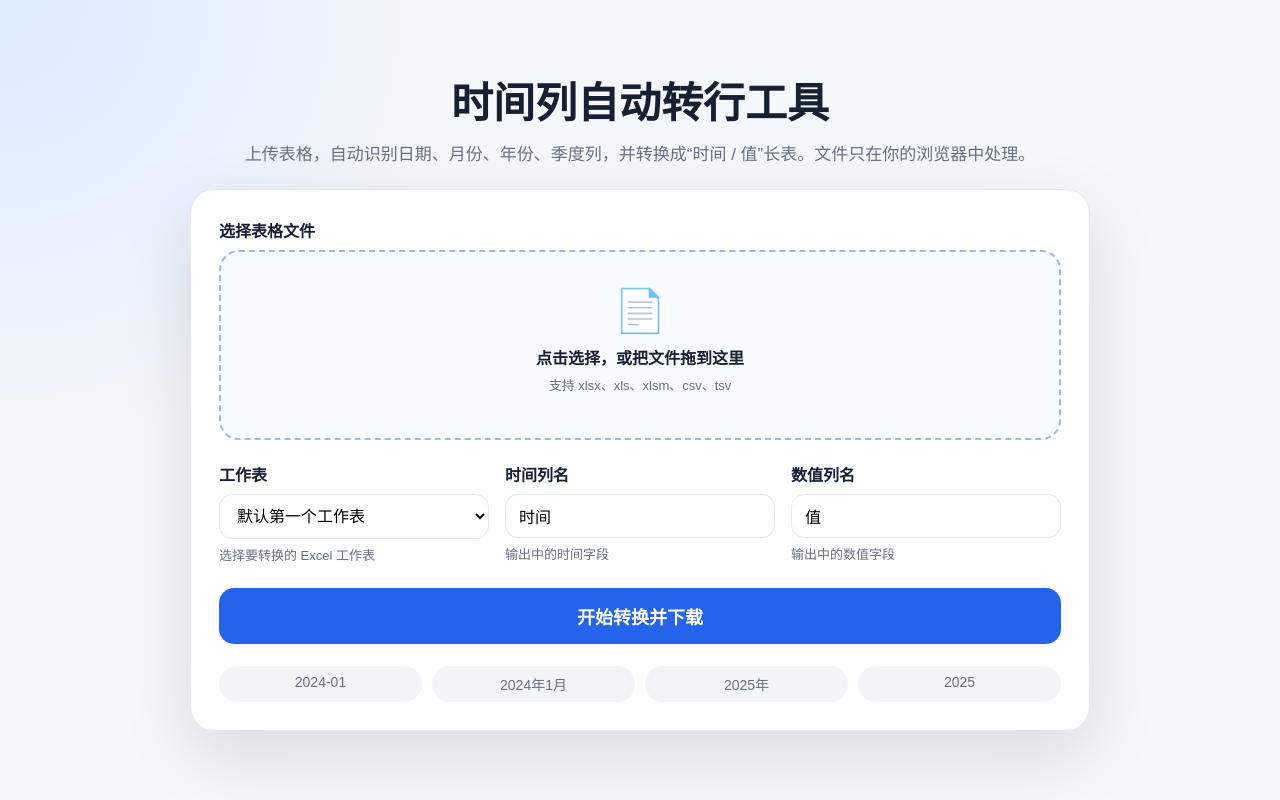
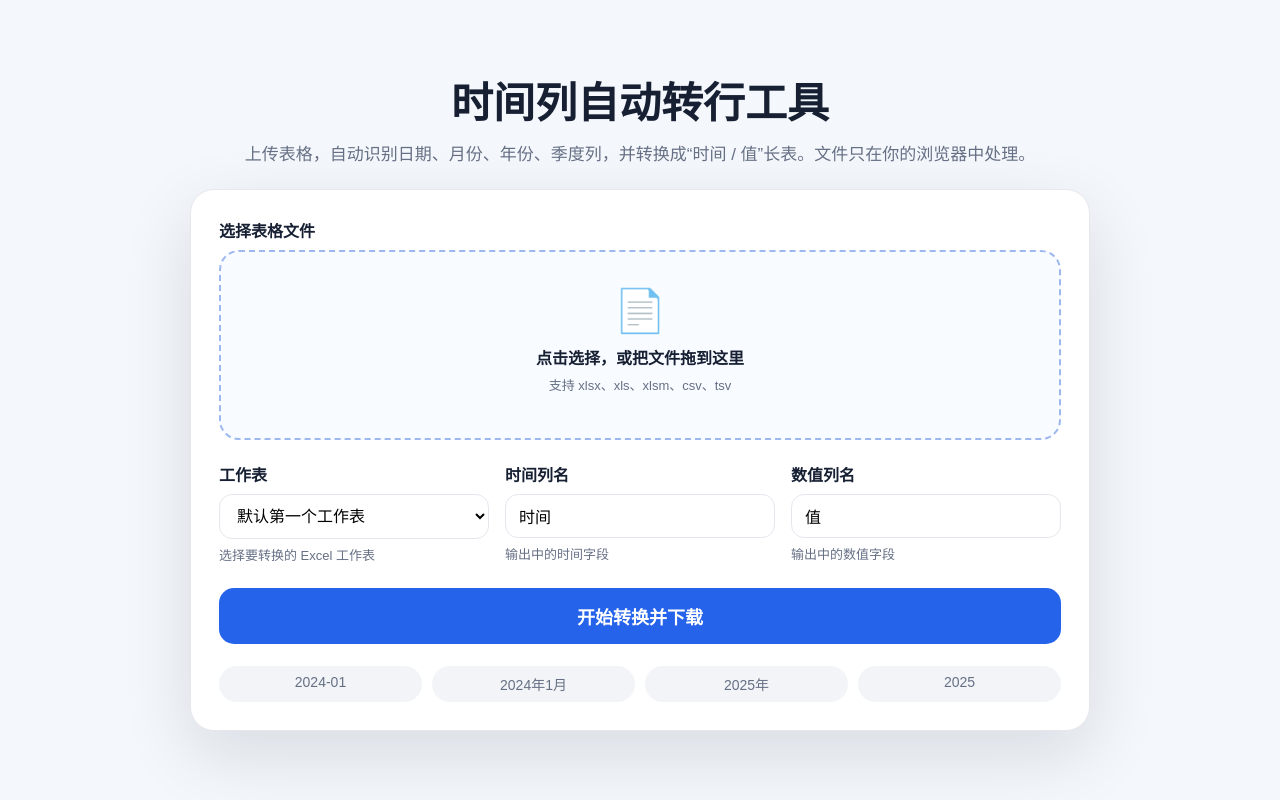
Before and after one commit to possbb/tool, a plain HTML site: page index.html in a window 1280 px wide. Drawn offline with Linux system fonts and the light colour scheme.

Commit message:
Fix transparent background rendering

```diff
--- a/index.html
+++ b/index.html
@@ -21,13 +21,23 @@
       --success-bg: #ecfdf3;
     }
     * { box-sizing: border-box; }
+    html { background: #f4f7fb; }
+    body::before {
+      content: "";
+      position: fixed;
+      inset: 0;
+      z-index: -1;
+      background: #f4f7fb;
+      pointer-events: none;
+    }
     body {
       margin: 0;
       min-height: 100vh;
       font-family: "Microsoft YaHei", "PingFang SC", Arial, sans-serif;
-      background: radial-gradient(circle at top left, #dbeafe, transparent 30%), var(--bg);
+      background: #f4f7fb;
       color: var(--text);
       display: flex;
+      isolation: isolate;
       align-items: center;
       justify-content: center;
       padding: 32px 16px;
@@ -37,7 +47,7 @@
     h1 { margin: 0 0 10px; font-size: clamp(28px, 5vw, 42px); }
     .hero p { margin: 0; color: var(--muted); font-size: 17px; }
     .card {
-      background: rgba(255,255,255,.94);
+      background: #ffffff;
       border: 1px solid var(--border);
       border-radius: 24px;
       box-shadow: 0 24px 70px rgba(15, 23, 42, .12);
@@ -119,8 +129,8 @@
       display: none;
       align-items: center;
       justify-content: center;
-      background: rgba(15, 23, 42, .38);
-      backdrop-filter: blur(5px);
+      background: #eef4ff;
+
       z-index: 50;
       padding: 20px;
     }
```
Also changed, not shown: templates/index.html (+14 -4 lines).
